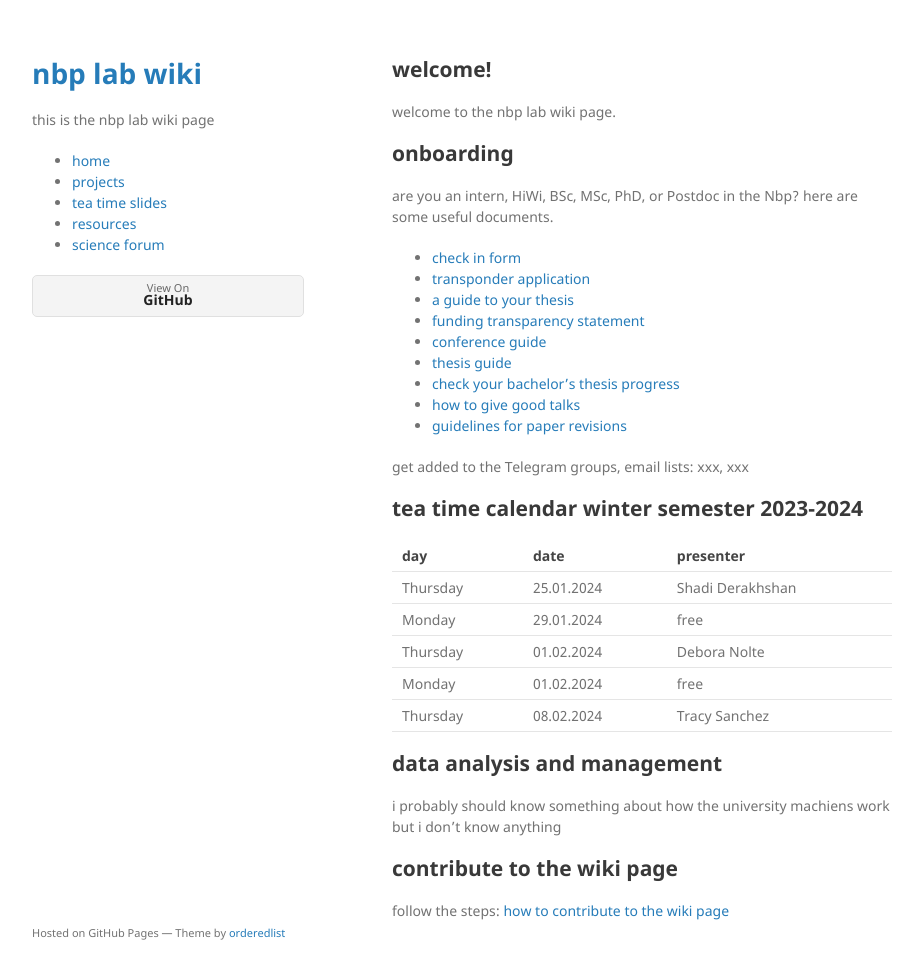
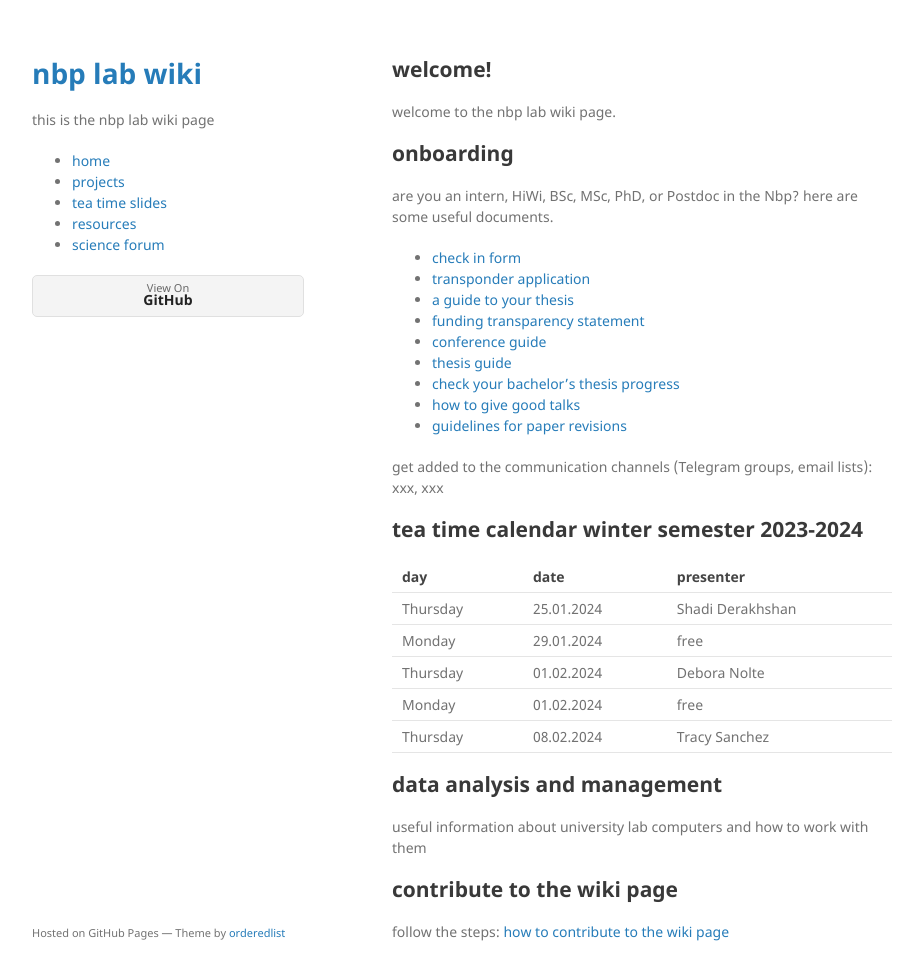
Before and after one commit to comco23/comco23.github.io, a Jekyll site: the page built from index.md, in a window 1280 px wide and 1012 px high. Shown: the top 980 px of the window, without its empty margins (178-1101 px from the left). Built offline with Jekyll 4.4.1, drawn with Linux system fonts in a browser that asks for light colours.

Commit message:
made some changes

```diff
--- a/index.md
+++ b/index.md
@@ -19,7 +19,7 @@ are you an intern, HiWi, BSc, MSc, PhD, or Postdoc in the Nbp? here are some use
 * [how to give good talks](slides/7-GivingGoodTalks.pdf)
 * [guidelines for paper revisions](slides/8-GuidelinesForRevisions.pdf)
 
-get added to the Telegram groups, email lists: xxx, xxx
+get added to the communication channels (Telegram groups, email lists): xxx, xxx
 
 ## tea time calendar winter semester 2023-2024
 
@@ -33,7 +33,7 @@ get added to the Telegram groups, email lists: xxx, xxx
 
 ## data analysis and management
 
-i probably should know something about how the university machiens work but i don't know anything
+useful information about university lab computers and how to work with them
 
 ## contribute to the wiki page
 
```
Also changed, not shown: _posts/2023-12-07-post-1.md (renamed from _posts/2023-01-01-post-1.md), _posts/2023-12-08-post-2.md (renamed from _posts/2023-01-02-post-2.md), _posts/2023-12-08-post-3.md (renamed from _posts/2023-01-03-post-3.md), _posts/2023-12-08-post-4.md (renamed from _posts/2023-01-04-post-4.md), _posts/2023-12-09-post-5.md (renamed from _posts/2023-01-05-post-5.md), _posts/2023-12-10-post-6.md (renamed from _posts/2023-01-06-post-6.md).
